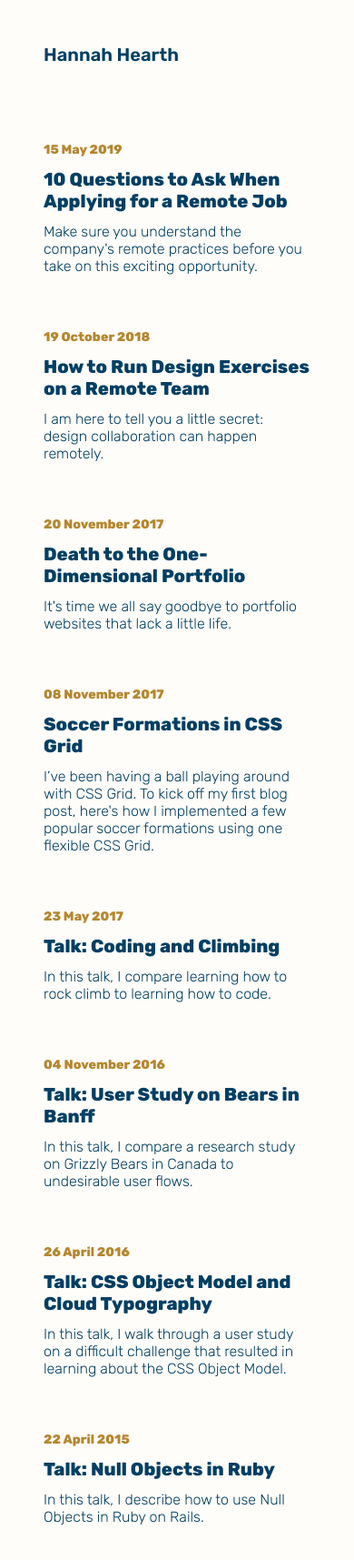
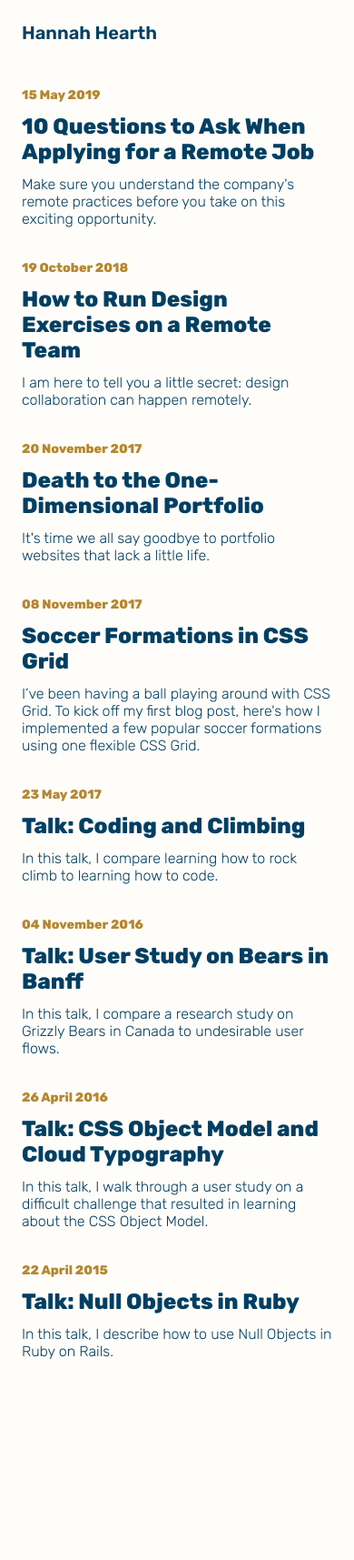
Before and after one commit to hannahhearth/hannahhearth.github.io, a Jekyll site: the page built from index.html, in a window 390 px wide. Shown: the top 1715 px of the page at 91% size. Built offline with Jekyll 4.4.1, drawn with Linux system fonts in a browser that asks for light colours; a script that is not in the unit is left out.

Commit message:
Tweaking mobile sizing and spacing

```diff
--- a/_sass/_layout.scss
+++ b/_sass/_layout.scss
@@ -5,7 +5,7 @@
   width: 100%;
 
   @media #{$small-devices} {
-    padding: $large-padding;
+    padding: $medium-padding;
   }
 }
 
@@ -13,7 +13,7 @@
   padding: $extra-large-padding 0;
 
   @media #{$small-devices} {
-    padding: $large-padding 0;
+    padding: $medium-padding 0;
   }
 }
 
--- a/_sass/_lists.scss
+++ b/_sass/_lists.scss
@@ -1,5 +1,9 @@
 .item {
   padding: $medium-padding 0;
+
+  @media #{$small-devices} {
+    padding: $small-padding 0;
+  }
 }
 
 .item-link {
--- a/_sass/_typography.scss
+++ b/_sass/_typography.scss
@@ -8,11 +8,11 @@ h1, h2, h3, h4 {
 
 h1 {
   font-weight: $font-weight-bold;
-  font-size: $font-size-large;
+  font-size: $font-size-extra-large;
   margin-bottom: $small-padding;
 
   @media #{$small-devices} {
-    font-size: $font-size-medium;
+    font-size: $font-size-large;
   }
 }
 
--- a/_sass/_variables.scss
+++ b/_sass/_variables.scss
@@ -11,7 +11,8 @@ $header-font: "Rubik", sans-serif;
 $font-size-extra-small: 14px;
 $font-size-small: 16px;
 $font-size-medium: 20px;
-$font-size-large: 36px;
+$font-size-large: 24px;
+$font-size-extra-large: 36px;
 
 $font-weight-small: lighter;
 $font-weight-medium: 600;
```
